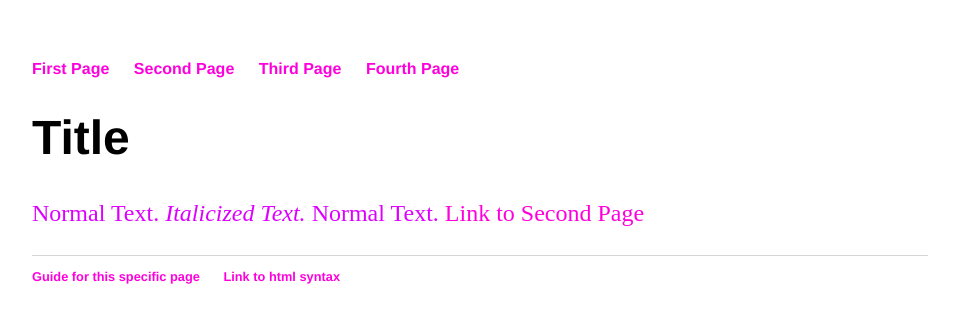
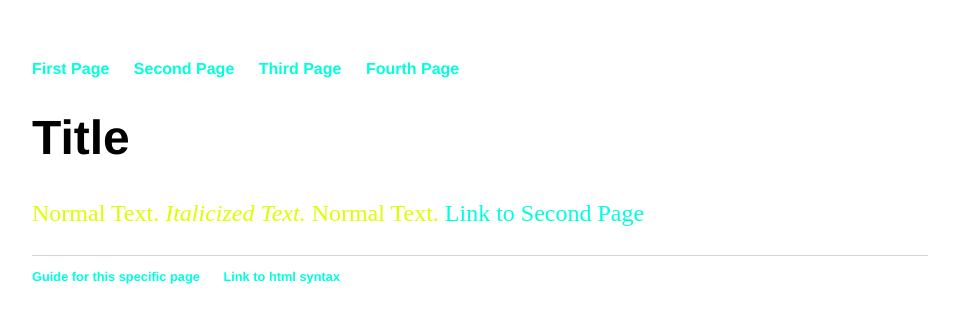
Before and after one commit to ShadowHazel/ShadowHazel.github.io, a Jekyll site: the page built from index.html, in a window 1280 px wide. Shown: the top 323 px of the page, without its empty margins (160-1119 px from the left). Built offline with Jekyll 4.4.1, drawn with Linux system fonts in a browser that asks for light colours.

Commit message:
Update main.css

```diff
--- a/css/main.css
+++ b/css/main.css
@@ -14,7 +14,7 @@ nav ul li, footer ul li {
 }
 a {
     text-decoration: none;
-    color: #f0d;
+    color: #0fd;
 }
 a:hover {
     text-decoration: underline;
@@ -26,7 +26,7 @@ h1 {
 p {
     font-size: 1.5em;
     line-height: 1.4em;
-    color: #d0f;
+    color: #df0;
 }
 footer {
     border-top: 1px solid #d5d5d5;
```
